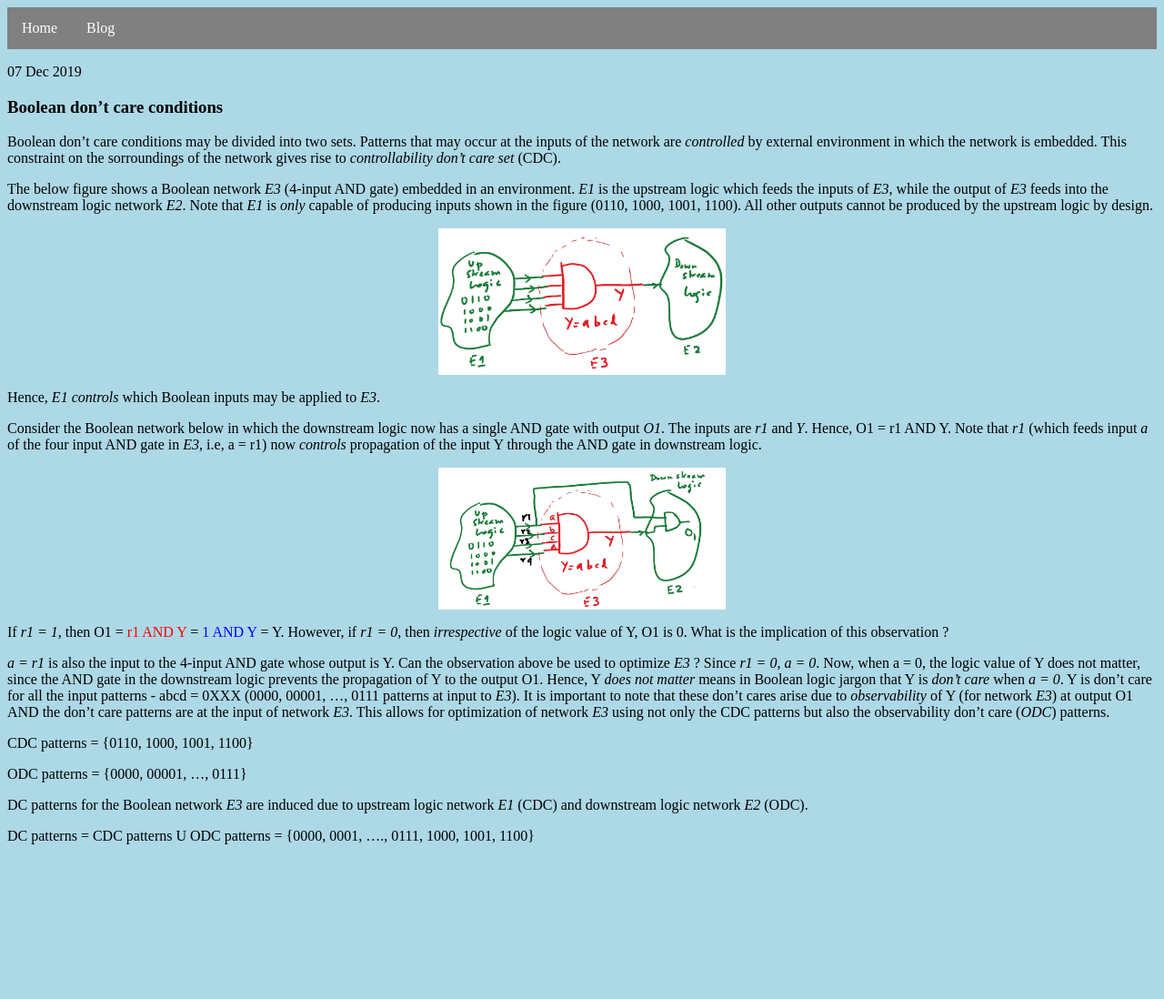
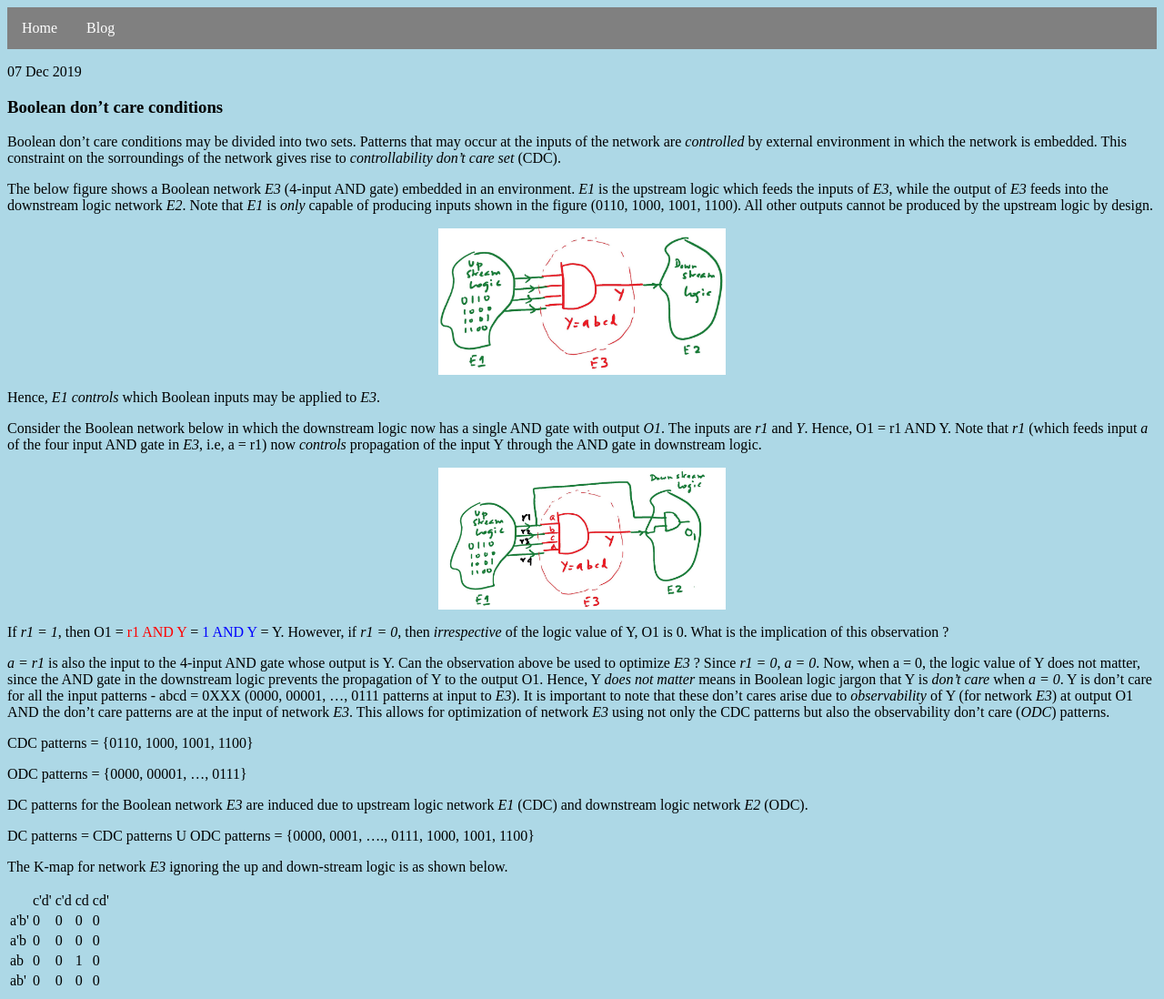
Before and after one commit to swamydp/swamydp.github.io, a Jekyll site: the page built from _posts/2019-12-07-test-post.md, in a window 1280 px wide. Shown: the whole page at 91% size. Built offline with Jekyll 4.4.1, drawn with Linux system fonts in a browser that asks for light colours; before the commit the page ends 944 px from its top, so only the background shows below that.

Commit message:
Update 2019-12-07-test-post.md

```diff
--- a/_posts/2019-12-07-test-post.md
+++ b/_posts/2019-12-07-test-post.md
@@ -32,3 +32,43 @@ ODC patterns = {0000, 00001, ..., 0111}
 DC patterns for the Boolean network *E3* are induced due to upstream logic network *E1* (CDC) and downstream logic network *E2* (ODC).
 
 DC patterns = CDC patterns U ODC patterns = {0000, 0001, ...., 0111, 1000, 1001, 1100}
+
+The K-map for network *E3* ignoring the up and down-stream logic is as shown below.
+
+<table>
+  <tr>
+    <td>&nbsp;</td>
+    <td>c'd'</td>
+    <td>c'd</td>
+    <td>cd</td>
+    <td>cd'</td>
+  </tr>
+  <tr>
+    <td>a'b'</td>
+    <td>0</td>
+    <td>0</td>
+    <td>0</td>
+    <td>0</td>
+  </tr>
+  <tr>
+    <td>a'b</td>
+    <td>0</td>
+    <td>0</td>
+    <td>0</td>
+    <td>0</td>
+  </tr>
+  <tr>
+    <td>ab</td>
+    <td>0</td>
+    <td>0</td>
+    <td>1</td>
+    <td>0</td>
+  </tr>
+  <tr>
+    <td>ab'</td>
+    <td>0</td>
+    <td>0</td>
+    <td>0</td>
+    <td>0</td>
+  </tr>
+</table>
```
